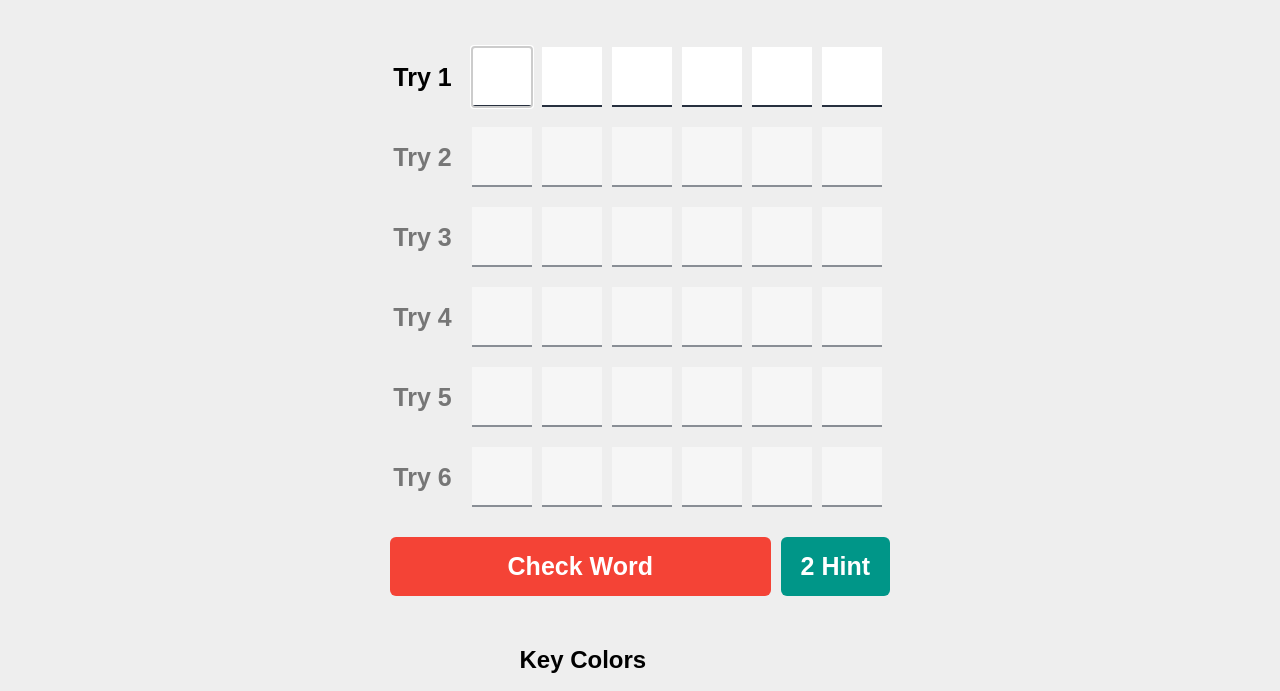
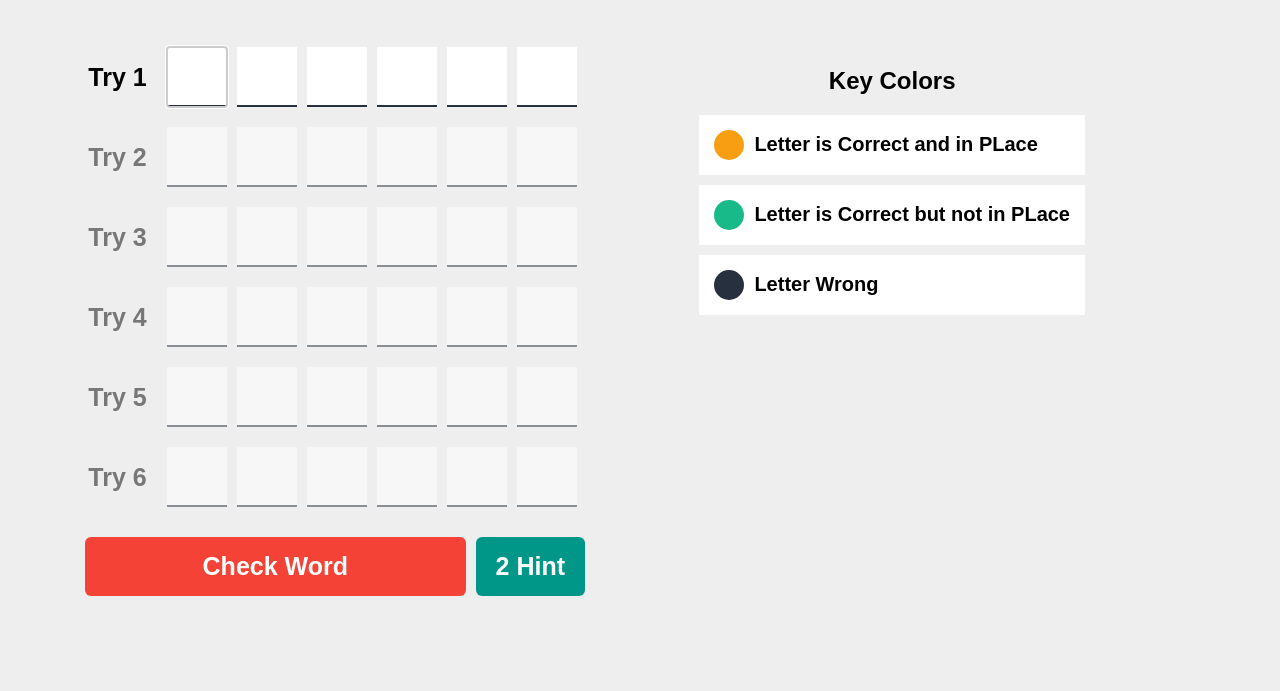
Before and after one commit to Hazem-Wageh/Guess-Game, a plain HTML site: page index.html in a window 1280 px wide. Shown: the part 60-751 px from the top of the page. Drawn offline with Linux system fonts and the light colour scheme.

Commit message:
update folder

```diff
--- a/guess.css
+++ b/guess.css
@@ -3,49 +3,62 @@
 }
 
 :root {
-    --primary-color: #F44336;
+  --primary-color: #f44336;
 }
 
 body {
-    background-color: #EEE;
+  background-color: #eee;
   margin: 0;
   font-family: Arial, Helvetica, sans-serif;
 }
-
+@media (min-width: 540px) {
+  .container {
+    max-width: 520px;
+  }
+}
+@media (min-width: 768px) {
+  .container {
+    max-width: 720px;
+  }
+}
+@media (min-width: 992px) {
+  .container {
+    max-width: 960px;
+  }
+}
+@media (min-width: 1200px) {
+  .container {
+    max-width: 1170px;
+  }
+}
 h1 {
   padding: 10px;
   text-align: center;
   margin: 0 0 50px;
   background-color: white;
 }
-@media (min-width:992px) {
-    .guess-game{
-        flex-direction: column;
-        align-items: center;
-        max-width: 500px;
-    }
-}
+
 .guess-game {
   display: flex;
   align-items: flex-start;
   text-align: center;
   width: 1000px;
-    margin: 20px auto;
+  margin: 20px auto 50px;
   justify-content: space-between;
   .game-arae {
     .inputs {
-            >div {
+      > div {
         display: flex;
         align-items: center;
         justify-content: center;
         margin-bottom: 20px;
-                span{
+        span {
           font-size: 25px;
           margin-right: 15px;
           font-weight: bold;
         }
 
-                input{
+        input {
           width: 60px;
           height: 60px;
           border: none;
@@ -54,8 +67,8 @@ h1 {
           font-size: 50px;
           text-align: center;
           background-color: white;
-                    &:focus{
-                        outline-color:#ccc ;
+          &:focus {
+            outline-color: #ccc;
           }
           &.yes-in-place {
             background-color: #f89e13;
@@ -73,21 +86,20 @@ h1 {
             color: white;
           }
         }
-
       }
-            .disabled-inputs{
+      .disabled-inputs {
         opacity: 0.5;
         pointer-events: none;
       }
     }
-        .control{
+    .control {
       display: flex;
       justify-content: center;
       align-items: center;
       gap: 10px;
       width: 500px;
       margin: 30px auto;
-            button{
+      button {
         padding: 15px 20px;
         border-radius: 6px;
         font-size: 25px;
@@ -96,36 +108,37 @@ h1 {
         border: none;
         font-weight: bold;
       }
-            .check{
+      .check {
         background-color: var(--primary-color);
         flex: 1;
       }
-            .hint{
+      .hint {
         background-color: #009688;
       }
-            button:disabled{
+      button:disabled {
         cursor: no-drop;
         background-color: black;
         opacity: 0.4;
       }
     }
-        .message{
+    .message {
       text-align: center;
       font-size: 30px;
       font-weight: bold;
-            span{
+      span {
         font-size: 50px;
         display: block;
         color: var(--primary-color);
         text-transform: capitalize;
         margin-top: 15px;
       }
-            p{
+      p {
         margin-top: 15px;
       }
     }
   }
   .key-colors {
+    margin-bottom: 50px;
     .key-color {
       display: flex;
       align-items: center;
@@ -155,38 +168,37 @@ h1 {
     }
   }
 }
-@media (max-width : 992px) {
-    .guess-game{
+@media (max-width: 992px) {
+  .guess-game {
     flex-direction: column;
     align-items: center;
     max-width: 750px;
   }
 }
-@media (max-width : 767px) {
-    .guess-game{
+@media (max-width: 767px) {
+  .guess-game {
     flex-direction: column;
     align-items: center;
     max-width: 400px;
   }
-    input{
+  input {
     width: 40px !important;
     height: 40px !important;
     font-size: 30px !important;
   }
-    .control{
+  .control {
     max-width: 350px;
   }
-    .control button{
+  .control button {
     padding: 5px 10px !important;
   }
 
   .key-colors:last-child {
     margin-bottom: 100px;
   }
-    footer{
+  footer {
     font-size: 15px !important;
   }
-
 }
 footer {
   padding: 10px;
--- a/index.html
+++ b/index.html
@@ -1,13 +1,14 @@
-<!DOCTYPE html>
+<!doctype html>
 <html lang="en">
   <head>
-    <meta charset="UTF-8">
-    <meta name="viewport" content="width=device-width, initial-scale=1.0">
+    <meta charset="UTF-8" />
+    <meta name="viewport" content="width=device-width, initial-scale=1.0" />
     <title></title>
-    <link rel="stylesheet" href="guess.css">
+    <link rel="stylesheet" href="guess.css" />
   </head>
   <body>
     <h1></h1>
+    <div class="container">
       <div class="guess-game">
         <div class="game-arae">
           <div class="inputs"></div>
@@ -33,6 +34,7 @@
           </div>
         </div>
       </div>
+    </div>
     <footer></footer>
     <script src="guess.js"></script>
   </body>
```
Also changed, not shown: Screenshot/Screenshot 1.png (added), Screenshot/Screenshot 2.png (added). Lines whose indentation alone changed are shown as unchanged.
